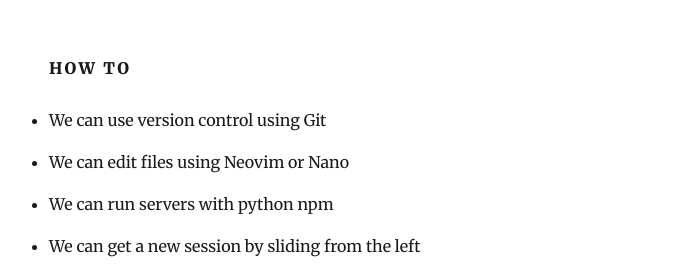
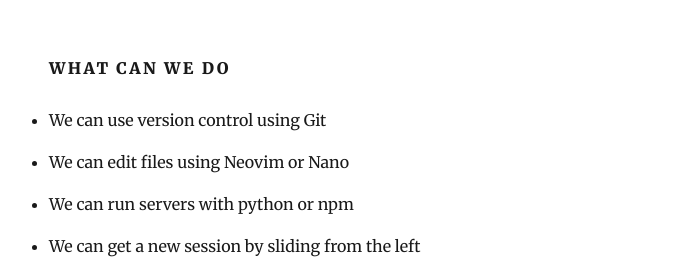
Before and after one commit to athul/blog, a Gatsby site: page /mob-dev/ in a window 1280 px wide. Shown: the part 1862-2130 px from the top of the page, without its empty margins (276-961 px from the left). Built offline with nearby package versions, Linux system fonts and the light colour scheme; Gatsby itself is replaced by a stand-in of ours; some packages are replaced by stand-ins of ours.

Commit message:
Update index.md

```diff
--- a/content/blog/mob-dev/index.md
+++ b/content/blog/mob-dev/index.md
@@ -1,6 +1,6 @@
 ---
 title: Programming on your Phone
-date: "2019-07-25"
+date: "2019-07-23"
 description: How to start using termux,using it as your local development system with Git,Neovim and your required language packages
 ---
 ### What is Termux?
@@ -33,10 +33,10 @@ Here,I'll show an example on how to install git and neovim with Termux
 Its that simple.
 There might be a problem with the `curl` command and we can resolve it by running `pkg upgrade`.
 We can install **Node,Python and C** packages too,using `pkg install` command.
-#### How to
+#### What can we do
 - We can use version control using Git
 - We can edit files using Neovim or Nano
-- We can run servers with python npm
+- We can run servers with python or npm
 - We can get a new session by sliding from the left
 
 ----
```
